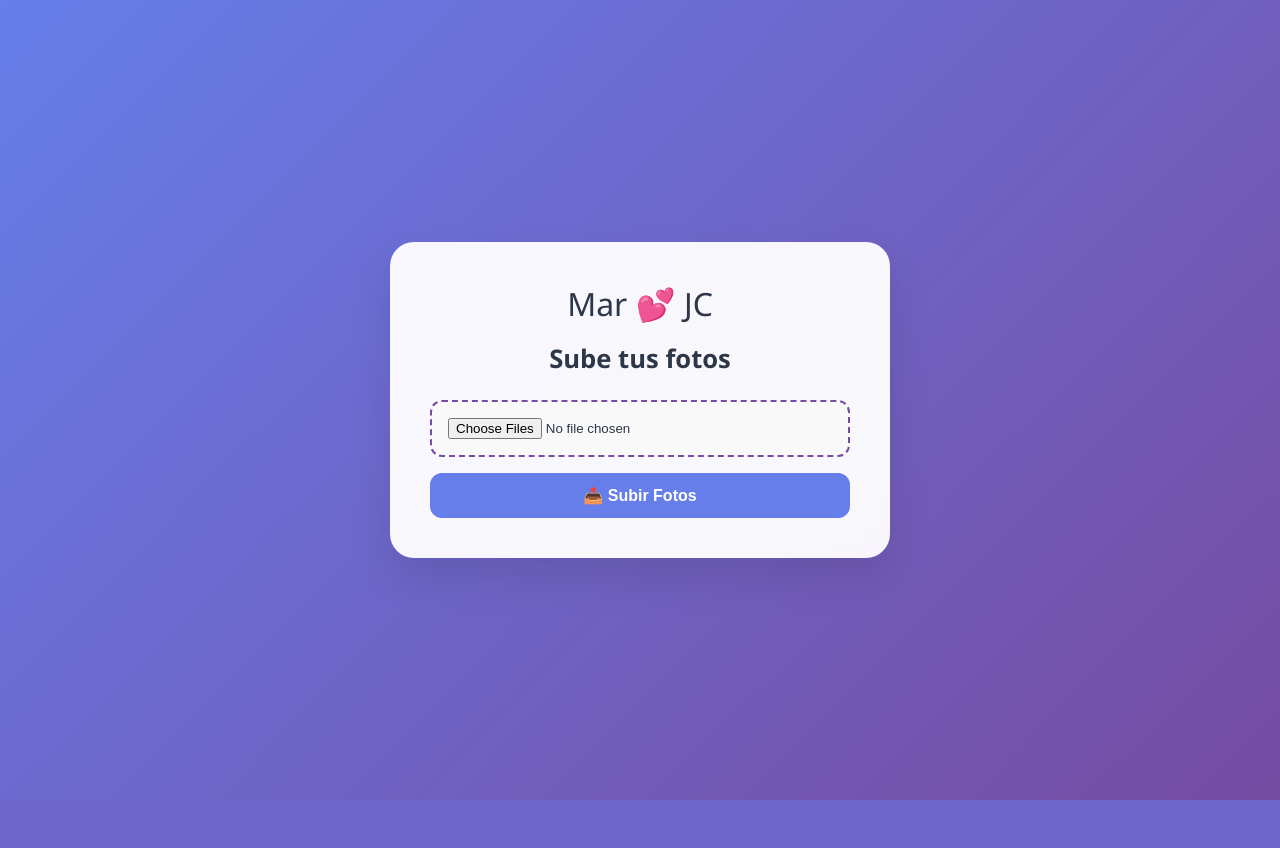
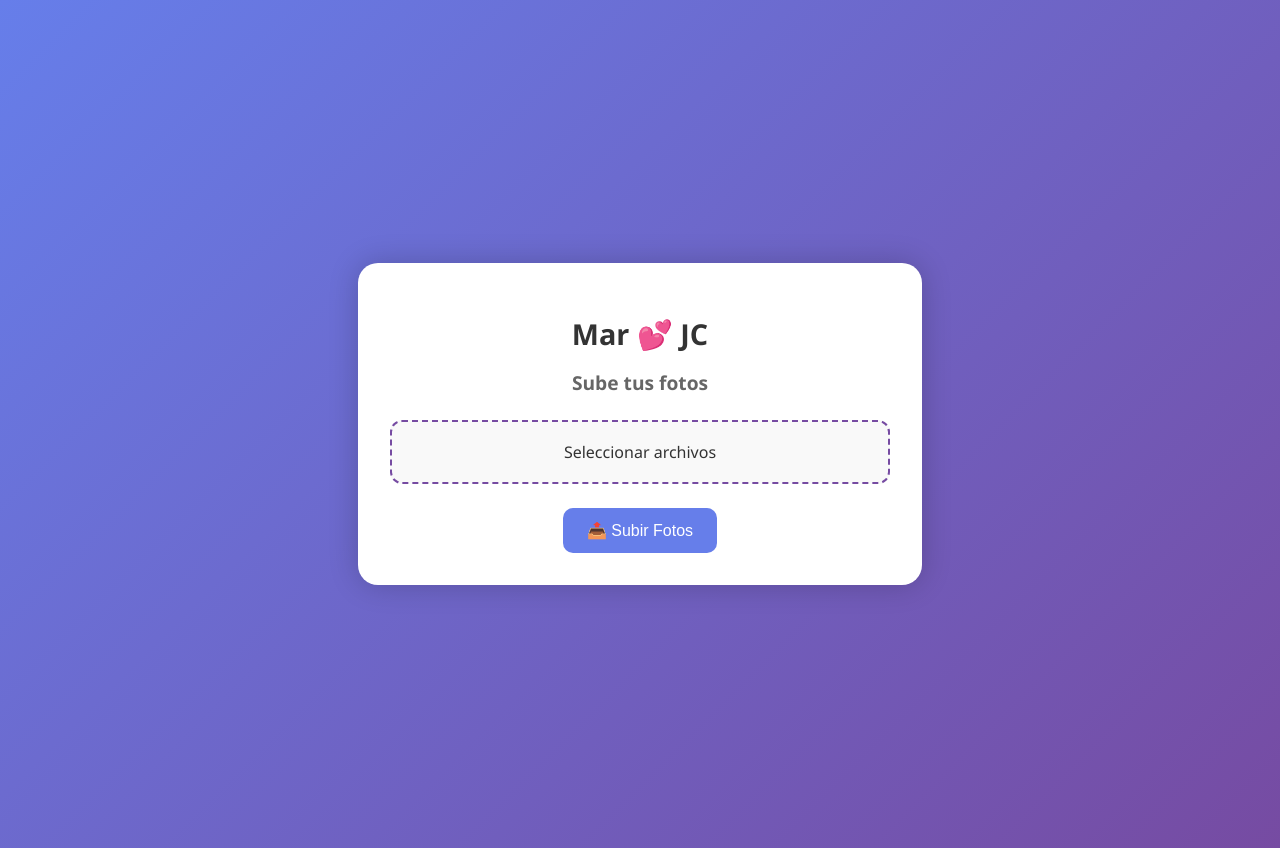
Before and after one commit to Nanrehr/fotos-boda, a Flask app: page / in a window 1280 px wide. Before the commit the page ends 800 px from the top, so only its background shows below. Run offline with Flask 3, Linux system fonts and the light colour scheme.

Commit message:
Actualizar upload.html

```diff
--- a/templates/upload.html
+++ b/templates/upload.html
@@ -2,82 +2,146 @@
 <html lang="es">
 <head>
   <meta charset="UTF-8">
-  <meta name="viewport" content="width=device-width,initial-scale=1.0">
-  <title>📷 Subir Fotos – Boda Mar & JC</title>
+  <title>📸 Subir Fotos - Mar 💕 JC</title>
+  <meta name="viewport" content="width=device-width, initial-scale=1.0">
   <style>
-    * { margin: 0; padding: 0; box-sizing: border-box; }
     body {
       font-family: 'Segoe UI', sans-serif;
       background: linear-gradient(135deg, #667eea 0%, #764ba2 100%);
-      color: #2d3748;
-      min-height: 100vh;
+      color: #333;
       display: flex;
       justify-content: center;
       align-items: center;
-      padding: 1.5rem;
+      min-height: 100vh;
+      padding: 1rem;
     }
+
     .container {
-      background: rgba(255, 255, 255, 0.95);
-      backdrop-filter: blur(10px);
-      border-radius: 24px;
-      padding: 2.5rem;
+      background: #fff;
+      border-radius: 20px;
+      padding: 2rem;
+      box-shadow: 0 0 30px rgba(0,0,0,0.2);
+      text-align: center;
+      width: 100%;
       max-width: 500px;
-      width: 100%;
-      box-shadow: 0 20px 40px rgba(0, 0, 0, 0.1);
-      text-align: center;
     }
+
     h1 {
+      font-size: 1.8rem;
+      margin-bottom: 0.5rem;
+    }
+
+    h2 {
+      font-size: 1.2rem;
+      margin-bottom: 1.5rem;
+      color: #666;
+    }
+
+    .file-label {
+      display: block;
+      border: 2px dashed #764ba2;
+      padding: 1.2rem;
+      border-radius: 12px;
+      cursor: pointer;
       margin-bottom: 1rem;
-      font-size: 1.6rem;
+      background: #f9f9f9;
+      transition: background 0.2s;
     }
-    .heart { font-size: 2rem; margin-bottom: 1rem; }
-    form {
-      margin-top: 1.5rem;
+
+    .file-label:hover {
+      background: #eee;
+    }
+
+    .file-input {
+      display: none;
+    }
+
+    .boton {
+      background: #667eea;
+      color: white;
+      padding: 0.8rem 1.5rem;
+      border: none;
+      border-radius: 10px;
+      font-size: 1rem;
+      cursor: pointer;
+      margin-top: 0.5rem;
+    }
+
+    .preview {
       display: flex;
-      flex-direction: column;
-      gap: 1rem;
+      flex-wrap: wrap;
+      gap: 10px;
+      margin-top: 1rem;
+      justify-content: center;
     }
-    input[type="file"] {
-      border: 2px dashed #764ba2;
-      padding: 1rem;
-      border-radius: 12px;
-      background: #f9f9f9;
+
+    .preview img {
+      width: 70px;
+      height: 70px;
+      object-fit: cover;
+      border-radius: 8px;
+      border: 1px solid #ccc;
     }
-    button {
-      background: #667eea;
-      color: #fff;
-      padding: 0.8rem;
-      border: none;
-      border-radius: 12px;
+
+    .flash-success {
+      margin-top: 1rem;
+      color: green;
       font-weight: bold;
-      cursor: pointer;
-      font-size: 1rem;
     }
-    .mensaje {
+
+    .flash-error {
       margin-top: 1rem;
-      font-size: 0.95rem;
+      color: red;
+      font-weight: bold;
+    }
+
+    .flash-info {
+      margin-top: 1rem;
+      color: #007bff;
+      font-weight: bold;
     }
   </style>
 </head>
 <body>
   <div class="container">
-    <div class="heart">Mar 💕 JC</div>
-    <h1>Sube tus fotos</h1>
+    <h1>Mar 💕 JC</h1>
+    <h2>Sube tus fotos</h2>
+
     <form action="/upload" method="post" enctype="multipart/form-data">
-      <input type="file" name="fotos" accept="image/*" multiple required>
-      <button type="submit">📤 Subir Fotos</button>
+      <label class="file-label">
+        <input class="file-input" type="file" id="fotos" name="fotos" multiple accept="image/*" onchange="mostrarPreview()">
+        Seleccionar archivos
+      </label>
+
+      <div id="preview" class="preview"></div>
+
+      <button type="submit" class="boton">📤 Subir Fotos</button>
     </form>
+
     {% with messages = get_flashed_messages(with_categories=true) %}
       {% if messages %}
-        <div class="mensaje">
-          {% for category, message in messages %}
-            <p style="color: {% if category == 'error' %}red{% elif category == 'success' %}green{% else %}black{% endif %};">
-              {{ message }}
-            </p>
-          {% endfor %}
-        </div>
+        {% for category, message in messages %}
+          <div class="flash-{{ category }}">{{ message }}</div>
+        {% endfor %}
       {% endif %}
     {% endwith %}
   </div>
+
+  <script>
+    function mostrarPreview() {
+      const preview = document.getElementById('preview');
+      const archivos = document.getElementById('fotos').files;
+      preview.innerHTML = '';
+      for (let i = 0; i < archivos.length; i++) {
+        const reader = new FileReader();
+        reader.onload = function(e) {
+          const img = document.createElement('img');
+          img.src = e.target.result;
+          preview.appendChild(img);
+        }
+        reader.readAsDataURL(archivos[i]);
+      }
+    }
+  </script>
 </body>
 </html>
```
